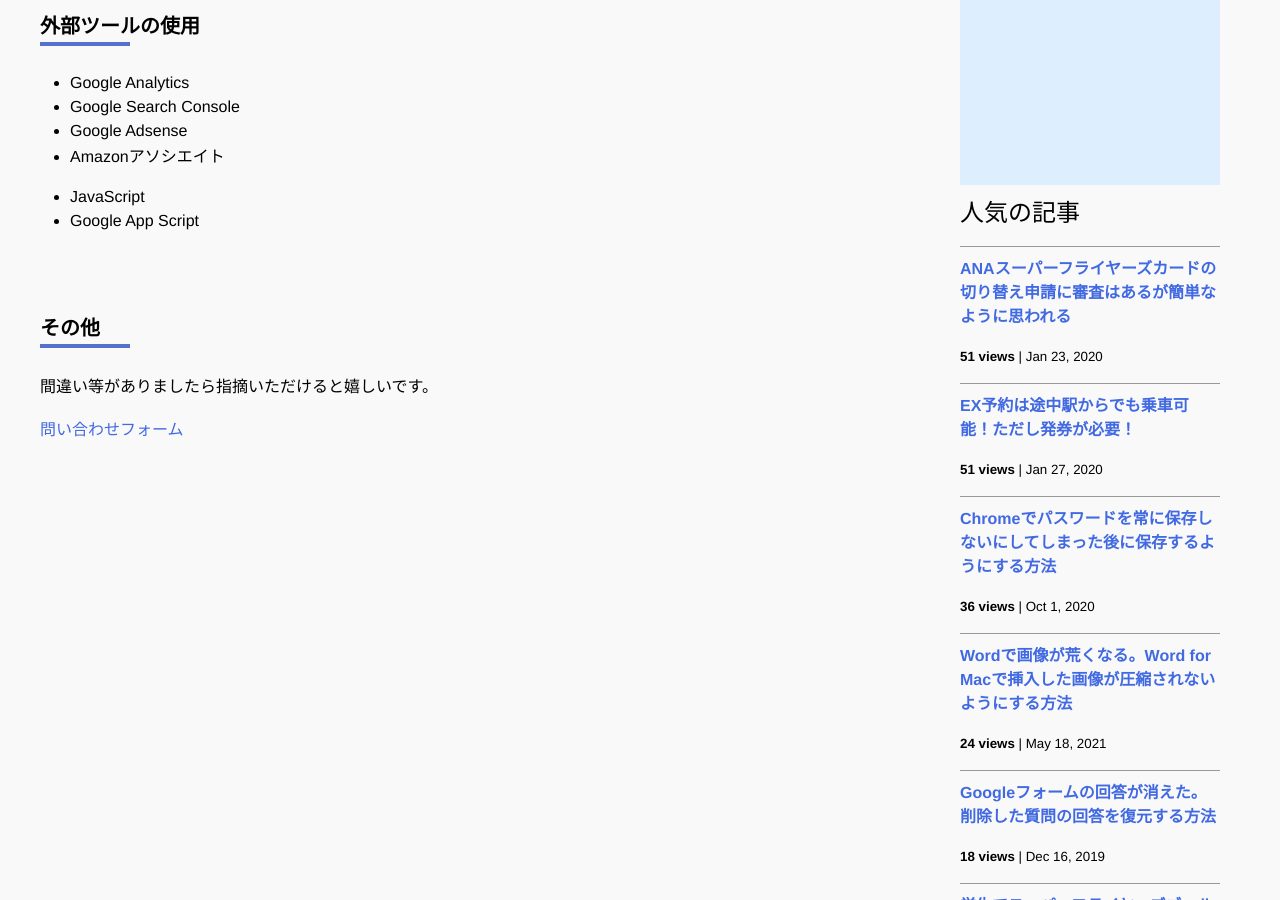
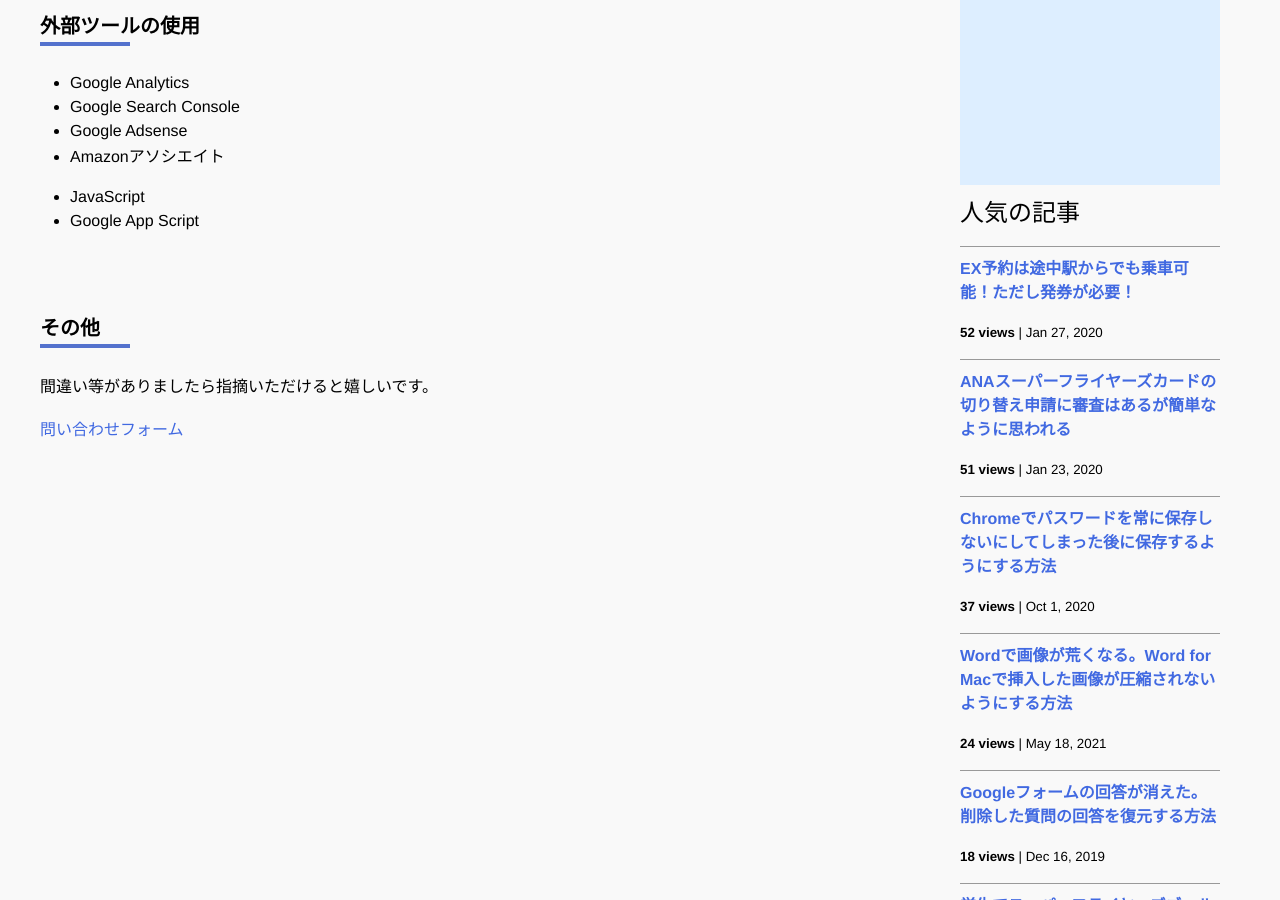
Before and after one commit to iwanaminami/shoyaiwaname, a Jekyll site: the page built from about.markdown, in a window 1280 px wide and 900 px high, scrolled down 628 px. Built offline with Jekyll 4.4.1, drawn with Linux system fonts in a browser that asks for light colours; nearby versions of some CDN libraries; comment, search, counter and statistics services are not loaded.

Commit message:
chore(ga): update _data/popularposts.yml 20260426-1252

```diff
--- a/_data/popularposts.yml
+++ b/_data/popularposts.yml
@@ -1,9 +1,9 @@
 side:
+  - view: 52
+    url: "/2020/01/27/ex-rideontheway.html"
   - view: 51
     url: "/2020/01/23/sfc-judge.html"
-  - view: 51
-    url: "/2020/01/27/ex-rideontheway.html"
-  - view: 36
+  - view: 37
     url: "/2020/10/01/googlepassword.html"
   - view: 24
     url: "/2021/05/18/image-compression-word.html"
```
